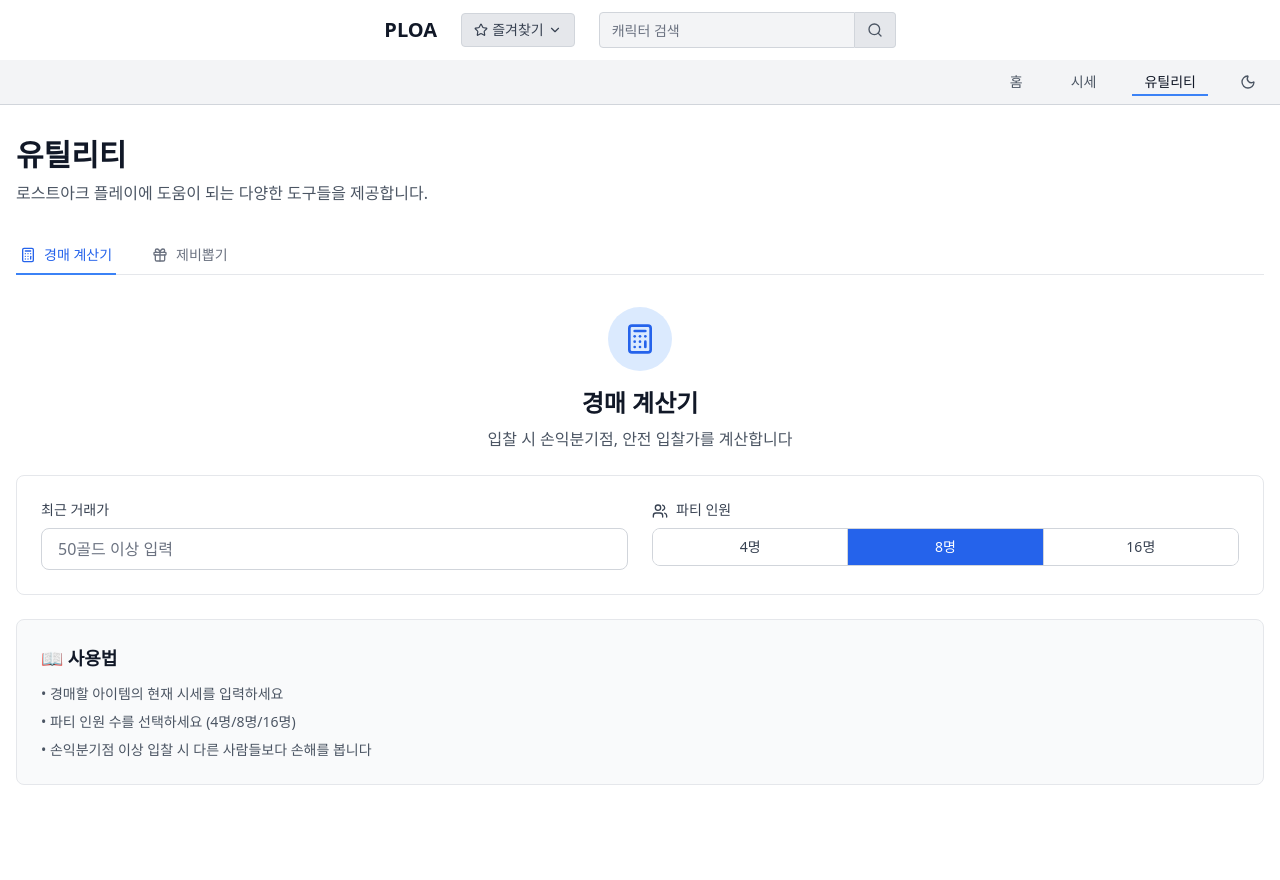
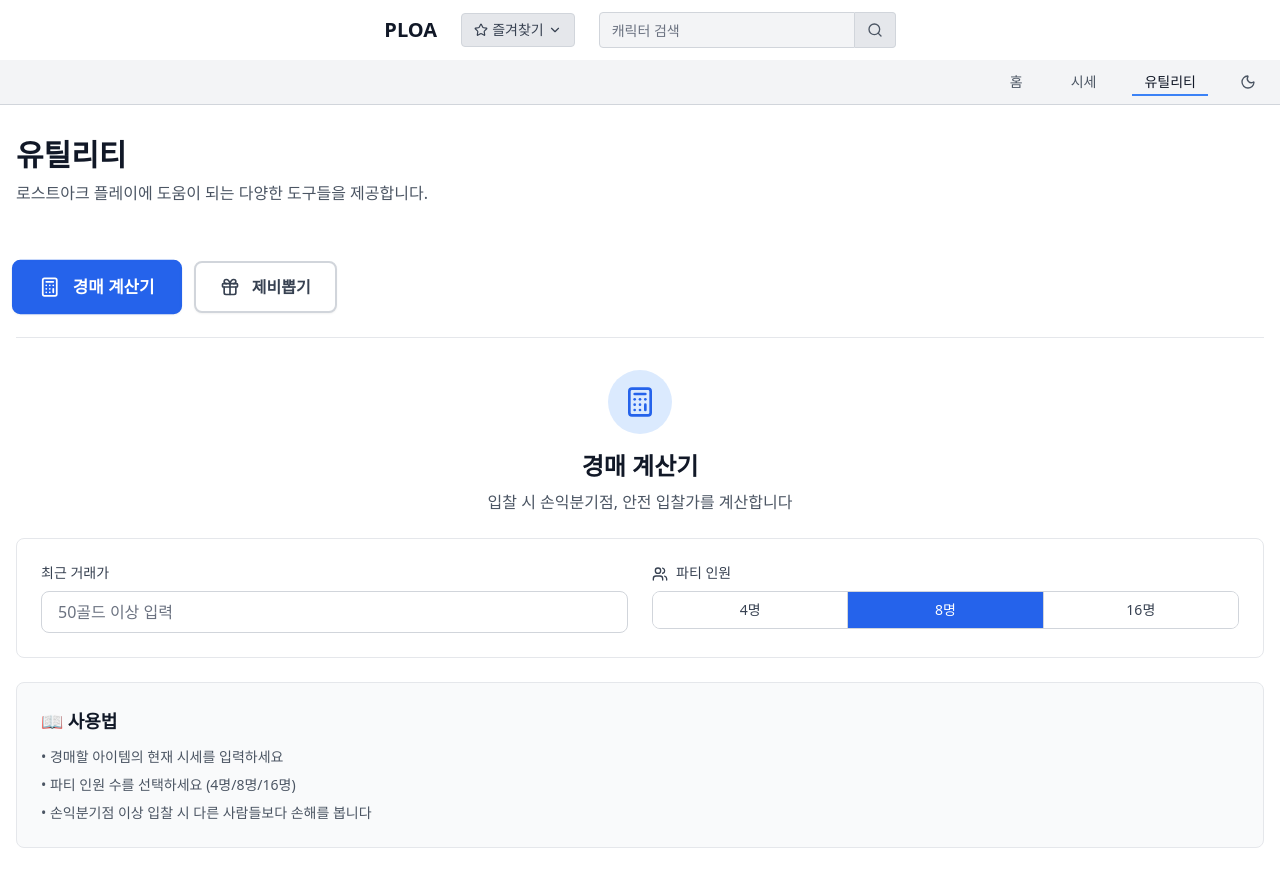
Before and after one commit to plsyua/PLoa, a React (Vite) app in the folder ploa-frontend/: page /utility in a window 1280 px wide. Before the commit the page ends 817 px from the top, so only its background shows below. Built offline with nearby package versions, Linux system fonts and the light colour scheme.

Commit message:
버튼 조정

```diff
--- a/ploa-frontend/src/pages/Utility.jsx
+++ b/ploa-frontend/src/pages/Utility.jsx
@@ -24,27 +24,27 @@ const Utility = () => {
 
         {/* 탭 네비게이션 */}
         <div className="border-b border-gray-200 dark:border-gray-700 mb-8">
-          <nav className="-mb-px flex space-x-8">
+          <nav className="flex gap-4 justify-start py-6">
             <button
               onClick={() => setActiveTab('auction')}
-              className={`py-2 px-1 border-b-2 font-medium text-sm flex items-center gap-2 ${
+              className={`py-3 px-6 rounded-lg font-semibold text-base flex items-center gap-3 transition-all duration-200 shadow-sm border-2 ${
                 activeTab === 'auction'
-                  ? 'border-blue-500 text-blue-600 dark:text-blue-400'
-                  : 'border-transparent text-gray-500 dark:text-gray-400 hover:text-gray-700 dark:hover:text-gray-300 hover:border-gray-300 dark:hover:border-gray-600'
+                  ? 'bg-blue-600 text-white border-blue-600 shadow-lg scale-105'
+                  : 'bg-white dark:bg-gray-800 text-gray-700 dark:text-gray-300 border-gray-300 dark:border-gray-600 hover:bg-gray-50 dark:hover:bg-gray-700 hover:border-blue-400 hover:text-blue-600 dark:hover:text-blue-400 hover:shadow-md'
               }`}
             >
-              <Calculator size={16} />
+              <Calculator size={20} />
               경매 계산기
             </button>
             <button
               onClick={() => setActiveTab('random')}
-              className={`py-2 px-1 border-b-2 font-medium text-sm flex items-center gap-2 ${
+              className={`py-3 px-6 rounded-lg font-semibold text-base flex items-center gap-3 transition-all duration-200 shadow-sm border-2 ${
                 activeTab === 'random'
-                  ? 'border-blue-500 text-blue-600 dark:text-blue-400'
-                  : 'border-transparent text-gray-500 dark:text-gray-400 hover:text-gray-700 dark:hover:text-gray-300 hover:border-gray-300 dark:hover:border-gray-600'
+                  ? 'bg-blue-600 text-white border-blue-600 shadow-lg scale-105'
+                  : 'bg-white dark:bg-gray-800 text-gray-700 dark:text-gray-300 border-gray-300 dark:border-gray-600 hover:bg-gray-50 dark:hover:bg-gray-700 hover:border-blue-400 hover:text-blue-600 dark:hover:text-blue-400 hover:shadow-md'
               }`}
             >
-              <Gift size={16} />
+              <Gift size={20} />
               제비뽑기
             </button>
           </nav>
```
